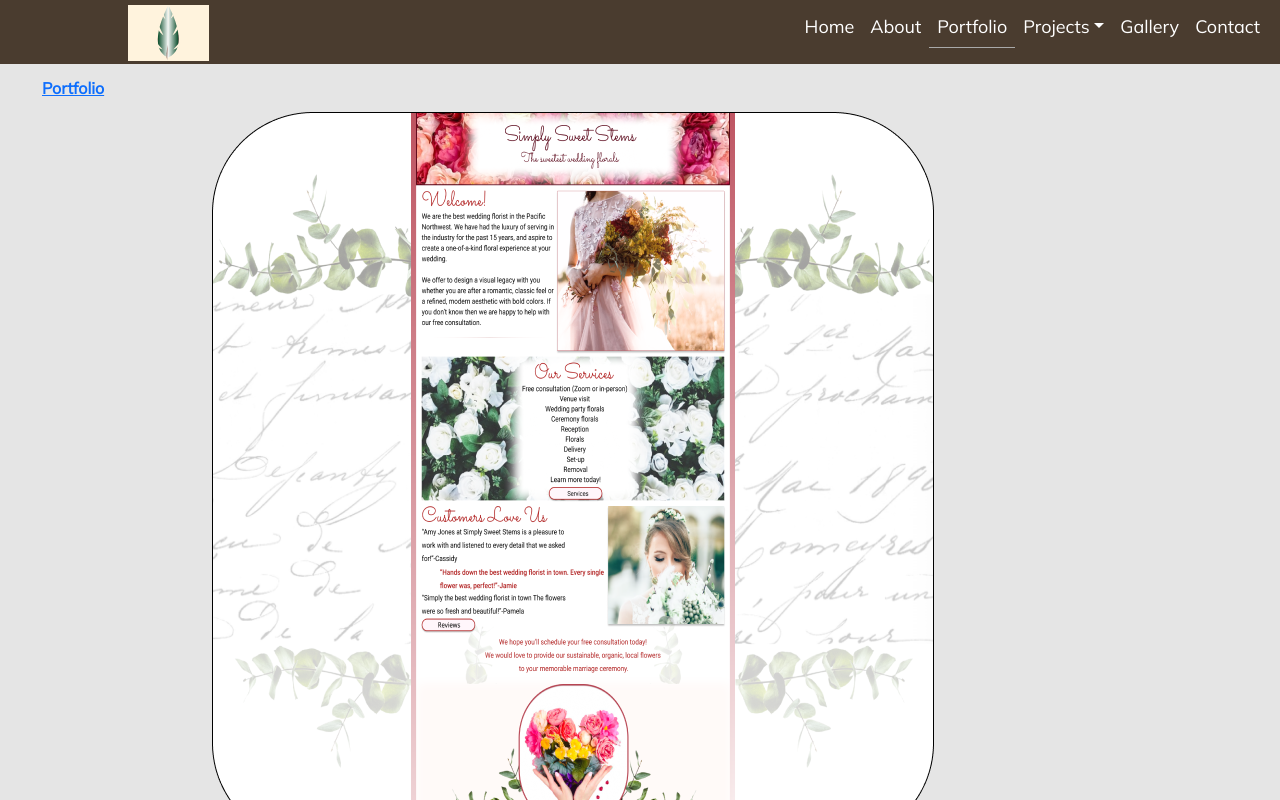
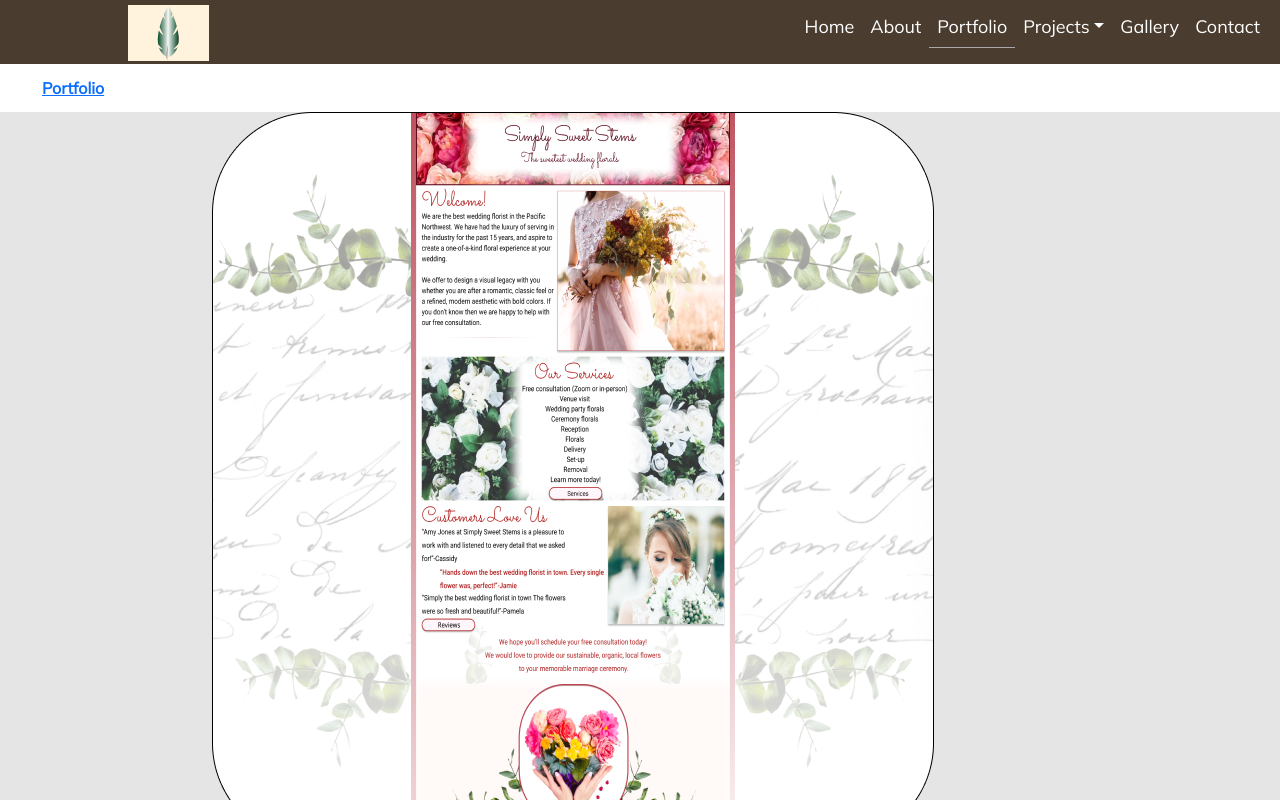
Before and after one commit to MrKeon/TheMethodDesigner, a React (Create React App) app: page /portfolio in a window 1280 px wide. Shown: the top 800 px of the page. Built offline with nearby package versions, Linux system fonts and the light colour scheme.

Commit message:
fixed some bugs.

```diff
--- a/src/components/Breadcrumb.css
+++ b/src/components/Breadcrumb.css
@@ -6,5 +6,5 @@
     line-height: 48px;
     padding-left: 42px;
     color: #000000;
-    background-color: #E5E5E5;
+    background-color: inherit;
 }
--- a/src/components/Header.tsx
+++ b/src/components/Header.tsx
@@ -5,7 +5,7 @@ import { NavLink } from 'react-router-dom';
 function Header() {
   return (
     <div className="Header">
-      <img src={brandLogo} className="brandLogo" />
+      <NavLink exact to="/"><img src={brandLogo} className="brandLogo" /></NavLink>
       <Navbar expand="md" className="navbar-dark">
         <Container>
           <Navbar.Toggle aria-controls="basic-navbar-nav" />
--- a/src/components/portfolio/Pellegrino.css
+++ b/src/components/portfolio/Pellegrino.css
@@ -8,6 +8,7 @@
                 border: 1px solid #000000;
                 box-sizing: border-box;
                 padding: 18px 196px 18px 196px;
+                display: inline-block;
             }
             .Pellegrino .container {
                 background: #E5E5E5;
--- a/src/components/portfolio/Pellegrino.tsx
+++ b/src/components/portfolio/Pellegrino.tsx
@@ -18,8 +18,10 @@ export default function Pellegrino() {
                     <p>While working on this project, I re-taught myself the Adobe Suite in four days. The last time I used the Suite was over eight years ago, so it was quite exciting trying to recall everything that I was taught.</p>
                     <h3>Personal goal</h3>
                     <p>I took the photograph and transformed it into something completely new. From mysterious and ethereal to something bold and commanding.</p>
+                    <div>
                     <div className="PellegrinoLeft"/>
                     <div className="PellegrinoRight"/>
+                    </div>
                 </div>
             </div>
         </div>
```
